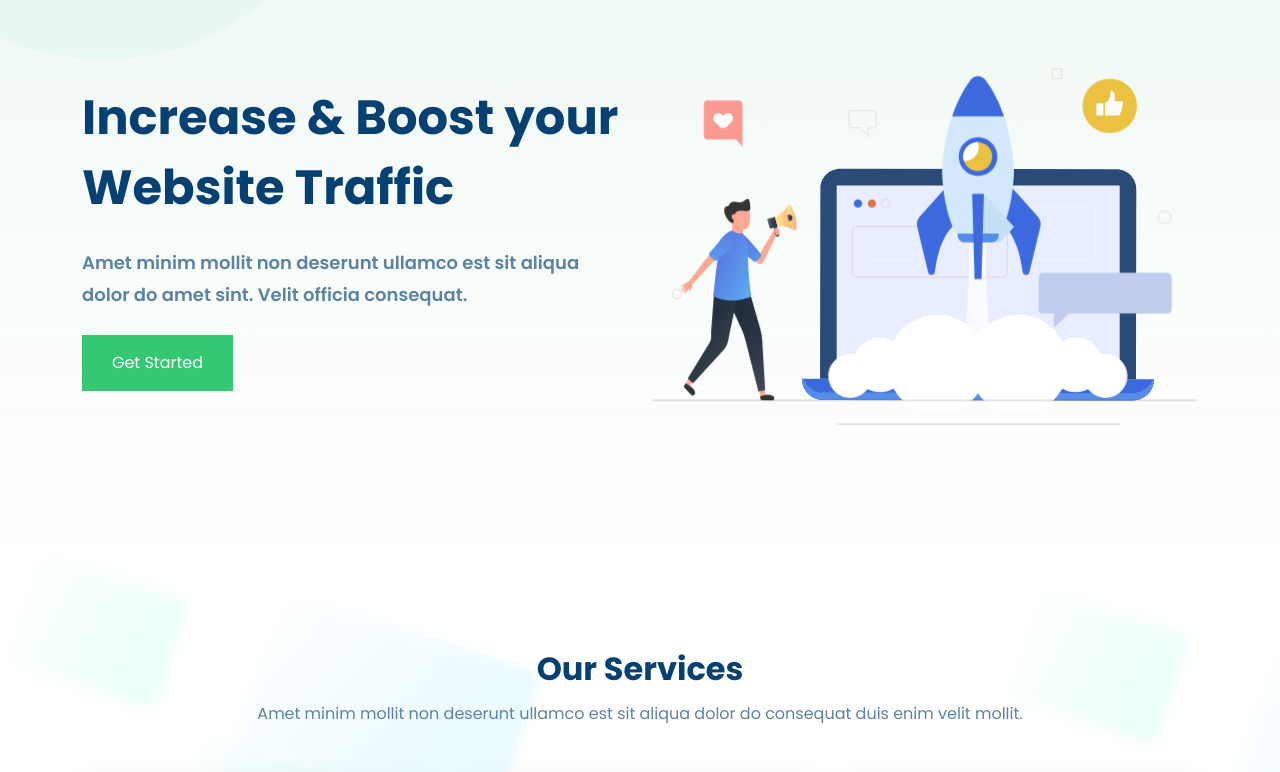
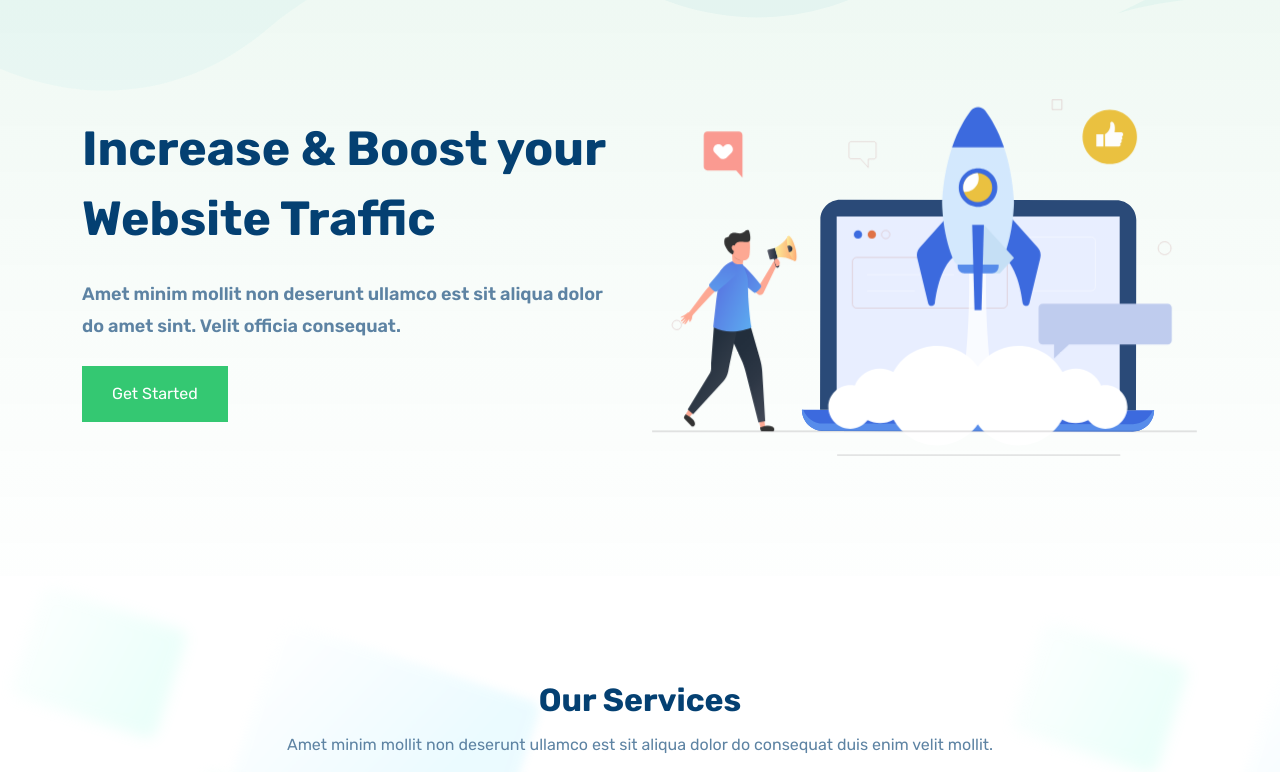
Before and after one commit to codershakibs/comote, a plain HTML site: page index.html in a window 1280 px wide. Shown: the part 99-871 px from the top of the page. Drawn offline with nearby package versions, Linux system fonts and the light colour scheme.

Commit message:
first commit

```diff
--- a/assets/scss/style.scss
+++ b/assets/scss/style.scss
@@ -23,6 +23,7 @@ body {
     margin: 0;
     background-color: #fff;
     font-family: 'Poppins', sans-serif;
+    font-family: 'Rubik', sans-serif;
 }
 
 h1,
@@ -38,6 +39,11 @@ a {
     margin: 0;
     padding: 0;
     text-decoration: none;
+}
+
+p {
+    font-family: 'Rubik', sans-serif !important;
+
 }
 
 /* reset, root - END */
@@ -179,9 +185,6 @@ img {
 }
 
 
-// sec
-section
-/* helper , base classes  - END*/
 
 // nav area
 nav {
--- a/index.html
+++ b/index.html
@@ -42,7 +42,7 @@
     <link rel="preconnect" href="https://fonts.googleapis.com">
     <link rel="preconnect" href="https://fonts.gstatic.com" crossorigin>
     <link
-        href="https://fonts.googleapis.com/css2?family=Poppins:ital,wght@0,400;0,500;0,600;0,700;0,800;1,300&display=swap"
+        href="https://fonts.googleapis.com/css2?family=Poppins:ital,wght@0,400;0,500;0,600;0,700;0,800;1,300&family=Rubik:wght@400;500;600;700;800&display=swap"
         rel="stylesheet">
 
     <!-- Main CSS -->
@@ -88,8 +88,10 @@
                     </ul>
                     <div class="nav-btn bg-secondary">
                         <a class="text-white f-16" href="">Lets Talk</a>
-
                     </div>
+                    <!-- <div class="nav-btn bg-secondary">
+                        <a class="text-white f-16" href="">Lets Talk</a>
+                    </div> -->
                 </div>
             </div>
         </nav>
```
Also changed, not shown: assets/scss/style.css, 1 other file.
